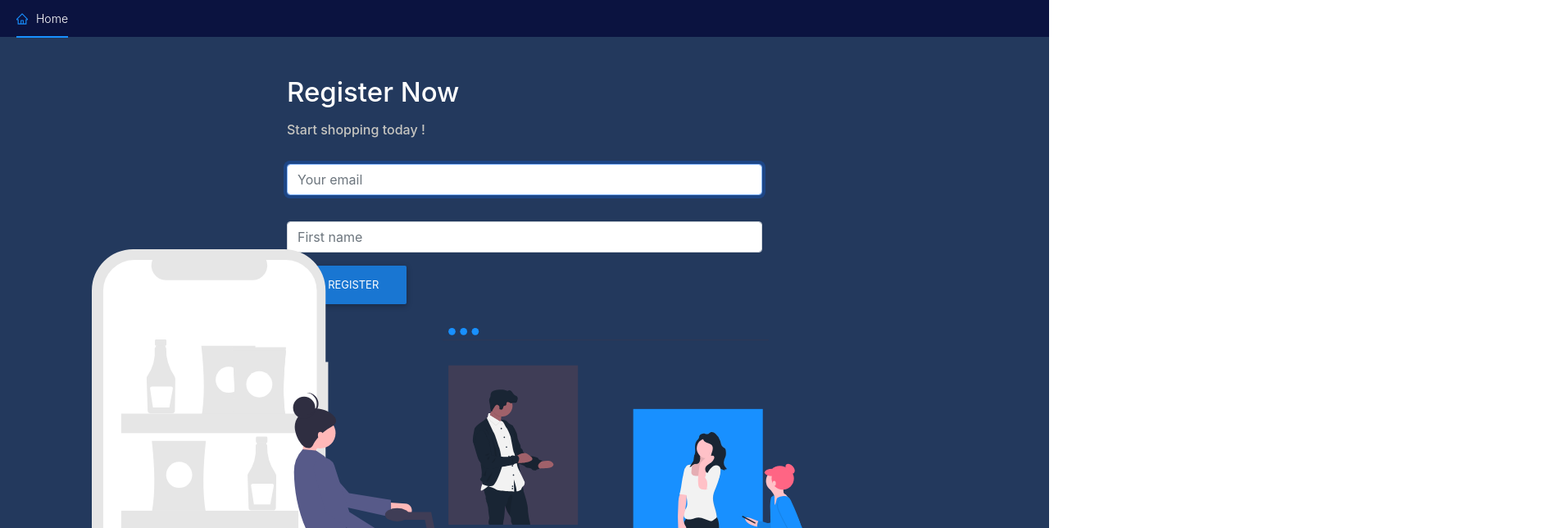
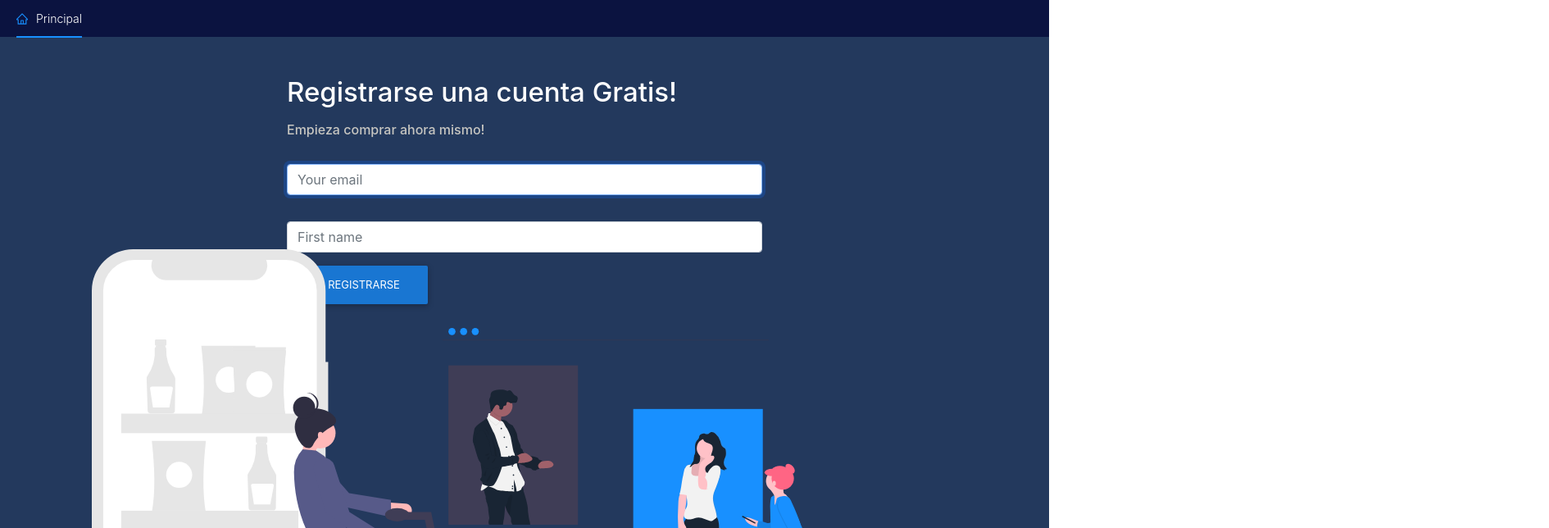
Before and after one commit to Arecio3/Value-Mart, a React (Create React App) app in the folder client/: page /register in a window 1280 px wide. Shown: the top 644 px of the page at 82% size, 1890 px wide, since content can reach past the window. Built offline with nearby package versions, Linux system fonts and the light colour scheme; no server answers.

Commit message:
Register page is translated

```diff
--- a/client/src/i18n.js
+++ b/client/src/i18n.js
@@ -31,7 +31,8 @@ i18n
   // for all options read: https://www.i18next.com/overview/configuration-options
   .init({
     resources,
-    lng: document.querySelector('html').lang,
+    // lng: document.querySelector('html').lang,
+    lng: 'es',
     debug: true,
   });
 
--- a/client/src/locales/EN/translation.json
+++ b/client/src/locales/EN/translation.json
@@ -10,5 +10,7 @@
     "Languages": "Languages",
     "Theme": "Theme",
     "Display": "Display",
-    "Logout": "Logout"
+    "Logout": "Logout",
+    "RegisterNow": "Register now a FREE account",
+    "RegisterSubHead": "Start shoppping right now!"
 }
--- a/client/src/locales/ES/translation.json
+++ b/client/src/locales/ES/translation.json
@@ -10,5 +10,7 @@
     "Languages": "Idiomas",
     "Theme": "Alternar Tema",
     "Display": "Pantalla",
-    "Logout": "Salir"
+    "Logout": "Salir",
+    "RegisterNow": "Registrarse una cuenta Gratis!",
+    "RegisterSubHead": "Empieza comprar ahora mismo!"
 }
--- a/client/src/pages/auth/Register.js
+++ b/client/src/pages/auth/Register.js
@@ -6,6 +6,7 @@ import { auth } from '../../firebase';
 import { useSelector } from 'react-redux';
 import { useNavigate } from 'react-router-dom';
 import { toast } from 'react-toastify';
+import { useTranslation } from "react-i18next";
 require("firebase/auth");
 
 toast.configure()
@@ -13,6 +14,8 @@ const Register = ({theme}) => {
     const [email, setEmail] = useState("");
     const [name, setName] = useState("");
     let navigate = useNavigate();
+
+    const { t } = useTranslation();
 
     const {user} = useSelector((state) => ({...state}));
 
@@ -59,7 +62,7 @@ const Register = ({theme}) => {
              value={name}
              onChange={(e) => setName(e.target.value)}
              />
-             <button type="submit" className="btn btn-blue m-3">Register {email} </button>
+             <button type="submit" className="btn btn-blue m-3">{t('Register')} {email} </button>
         </form>
 
 
@@ -67,8 +70,8 @@ const Register = ({theme}) => {
         <div className={theme === "dark" ? "dm-container p-5" : "container p-5"}>
             <div className={theme === "dark" ? "row text-white" : "row"}>
                 <div className="col-md-6 offset-md-3">
-                    <h2 className={theme === "dark" ? "text-white heading" : 'heading'}>Register Now</h2>
-                    <h6 className='subhead'>Start shopping today !</h6>
+                    <h2 className={theme === "dark" ? "text-white heading" : 'heading'}>{t('RegisterNow')}</h2>
+                    <h6 className='subhead'>{t('RegisterSubHead')}</h6>
                     {registerForm()}
                 </div>
             </div>
```
